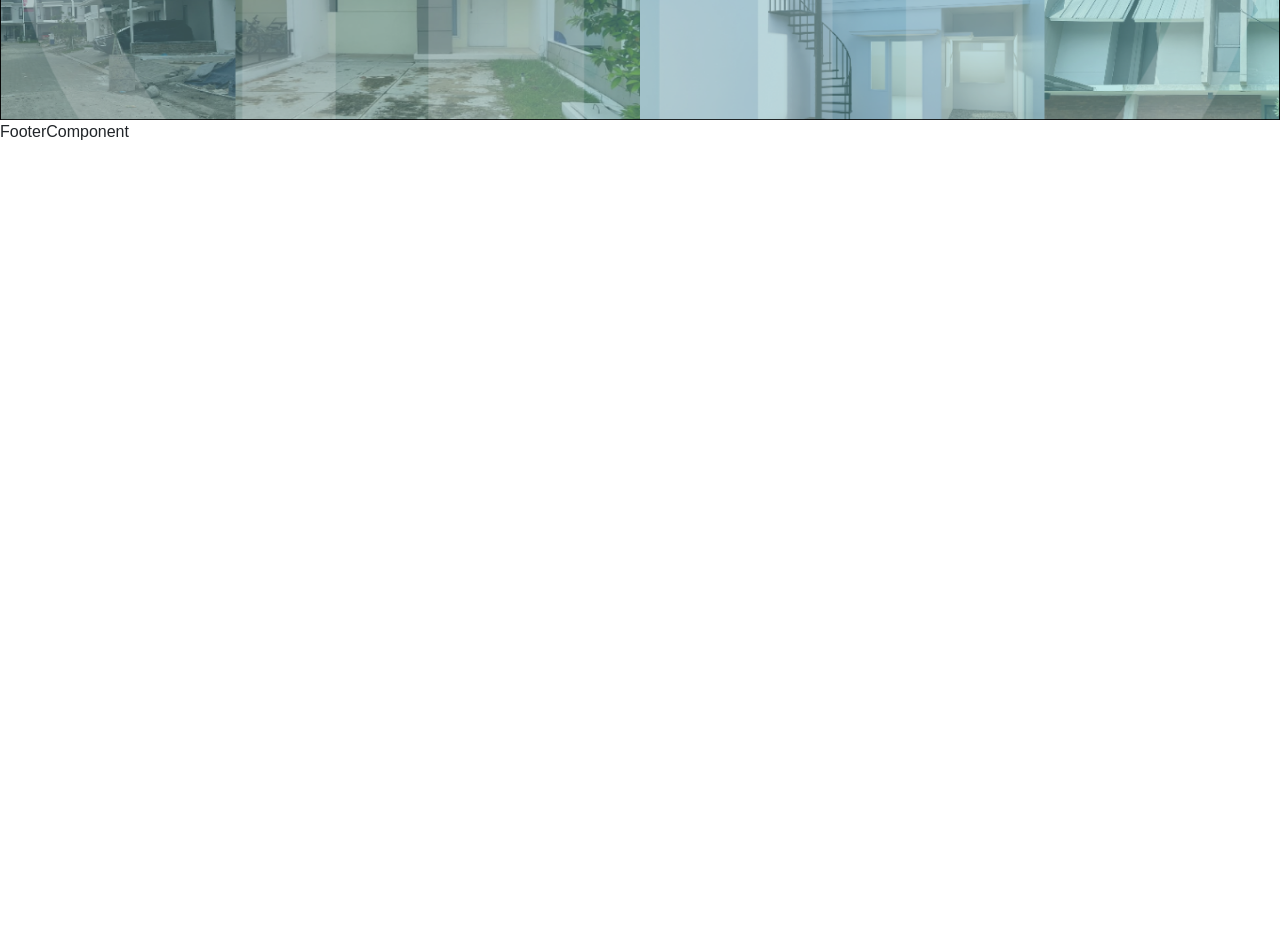
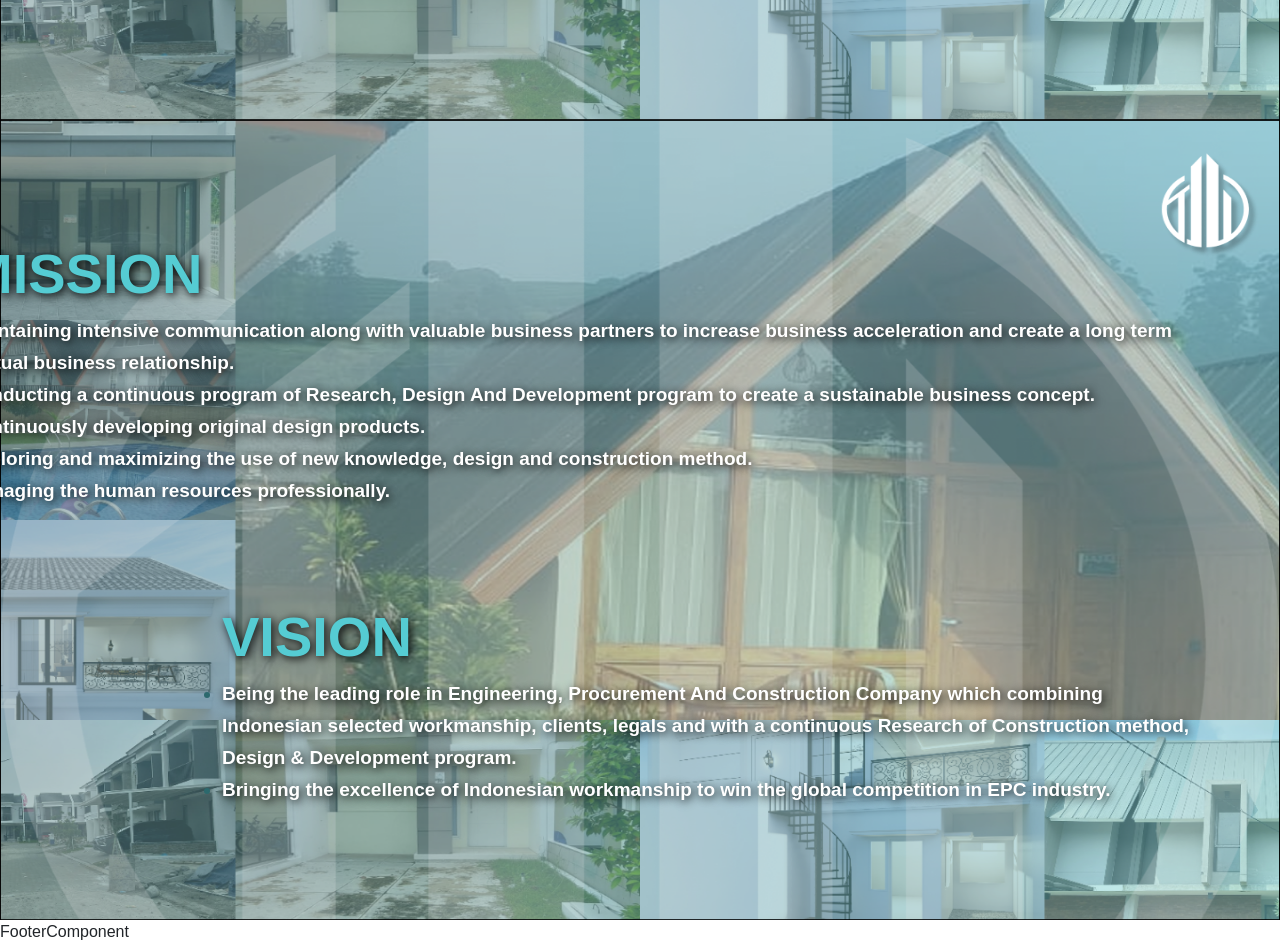
Before and after one commit to fxttn05/TJU_React, a React (Vite) app: page / in a window 1280 px wide. Shown: the part 1480-2424 px from the top of the page. Before the commit the page ends 1624 px from the top, so only its background shows below. Built offline with nearby package versions, Linux system fonts and the light colour scheme.

Commit message:
mission vision done

```diff
--- a/src/Pages/Homepage.jsx
+++ b/src/Pages/Homepage.jsx
@@ -35,6 +35,27 @@
           </Row>
         </Container>
       </div>
+      <div className="w-100 min-vh-100" id="Mission">
+        <Container>
+          <Row>
+            <h1 className="title mb-2 text-uppercase">Mission</h1>
+            <ul className="text-white fw-bold">
+              <li>Maintaining intensive communication along with valuable business partners to increase business acceleration and create a long term mutual business relationship.</li>
+              <li>Conducting a continuous program of Research, Design And Development program to create a sustainable business concept.</li>
+              <li>Continuously developing original design products.</li>
+              <li>Exploring and maximizing the use of new knowledge, design and construction method.</li>
+              <li>Managing the human resources professionally.</li>
+            </ul>
+          </Row>
+          <Row>
+            <h1 className="title mb-2 text-uppercase">Vision</h1>
+            <ul className="text-white fw-bold">
+              <li>Being the leading role in Engineering, Procurement And Construction Company which combining Indonesian selected workmanship, clients, legals and with a continuous Research of Construction method, Design & Development program.</li>
+              <li>Bringing the excellence of Indonesian workmanship to win the global competition in EPC industry.</li>
+            </ul>
+          </Row>
+        </Container>
+      </div>
     </div>
   )
 }
```
Also changed, not shown: src/dist/css/main.css.
